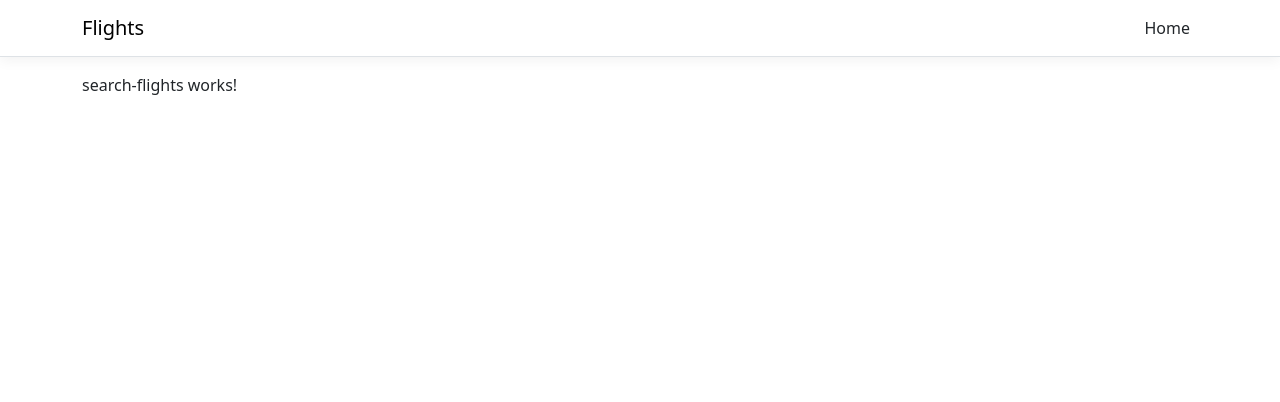
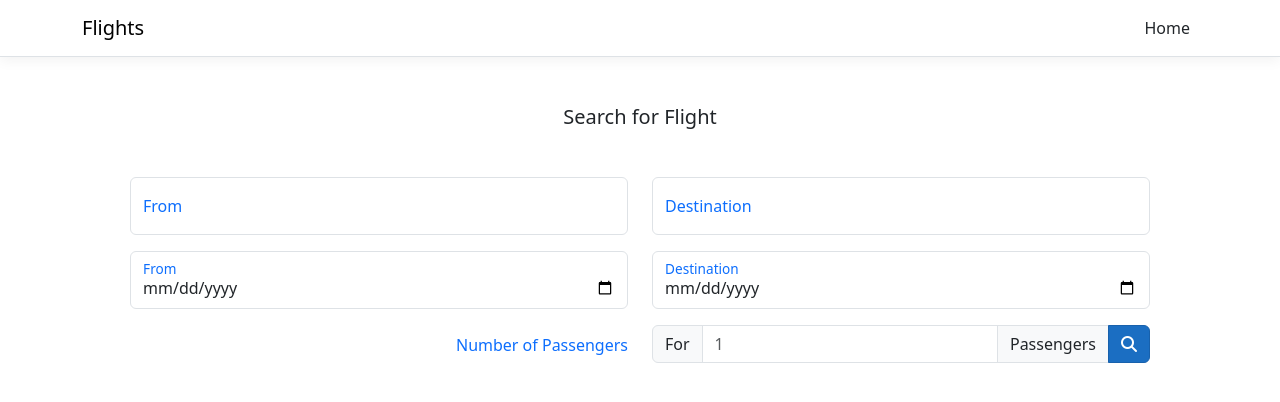
Before and after one commit to aNNiPAk/Flights, an Angular app in the folder Flights/ClientApp/: page / in a window 1280 px wide. Shown: the top 402 px of the page. Built offline with nearby package versions, Linux system fonts and the light colour scheme.

Commit message:
feat: create a search form in html

```diff
--- a/Flights/ClientApp/src/app/search-flights/search-flights.component.html
+++ b/Flights/ClientApp/src/app/search-flights/search-flights.component.html
@@ -1 +1,50 @@
-<p>search-flights works!</p>
+<h5 class="text-md-center m-5">Search for Flight</h5>
+
+<div class="m-5 d-grid gap-3">
+  <div class="row">
+    <div class="col">
+      <div class="form-floating">
+        <input placeholder="From" class="form-control" />
+        <label class="text-primary form-label">From</label>
+      </div>
+    </div>
+    <div class="col">
+      <div class="form-floating">
+        <input placeholder="Destination" class="form-control" />
+        <label class="text-primary form-label">Destination</label>
+      </div>
+    </div>
+  </div>
+  <div class="row">
+    <div class="col">
+      <div class="form-floating">
+        <input type="date" placeholder="From" class="form-control" />
+        <label class="text-primary form-label">From</label>
+      </div>
+    </div>
+    <div class="col">
+      <div class="form-floating">
+        <input type="date" placeholder="Destination" class="form-control" />
+        <label class="text-primary form-label">Destination</label>
+      </div>
+    </div>
+  </div>
+
+  <div class="row">
+    <div class="col text-end">
+      <label for="" class="form-label text-primary mt-2"
+      >Number of Passengers</label
+      >
+    </div>
+    <div class="col">
+      <div class="input-group">
+        <div class="input-group-text">For</div>
+        <input type="number" class="form-control" placeholder="1" />
+        <div class="input-group-text">Passengers</div>
+        <button type="submit" class="btn-primary btn">
+          <i class="fas fa-search"></i>
+        </button>
+      </div>
+    </div>
+  </div>
+</div>
```
